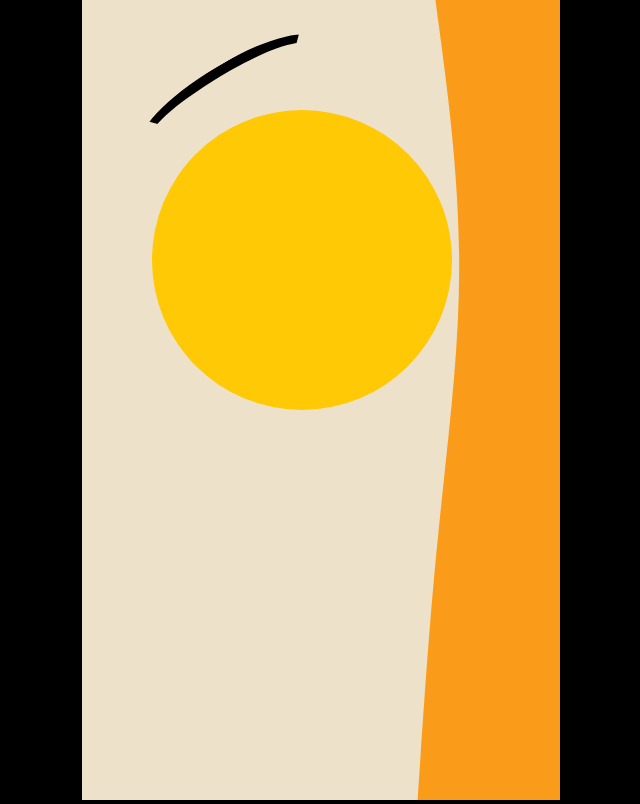
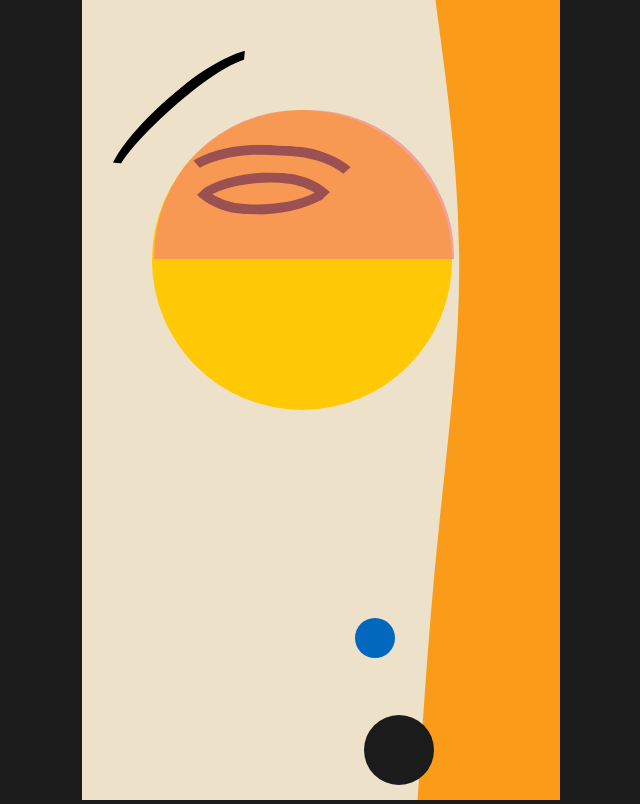
Before and after one commit to N2AM/stress, a plain HTML site: page index.html in a window 1280 px wide. Shown: the whole page, without its empty margins (319-959 px from the left). Drawn offline with Linux system fonts and the light colour scheme.

Commit message:
feat(stress): adding stress veil and some face details

```diff
--- a/index.html
+++ b/index.html
@@ -10,8 +10,17 @@
   <body>
     <div class="stress-wrapper">
       <div class="details">
-        <div class="eye-brow"></div>
-        <div class="face"></div>
+        <div class="eye-brow eye-brow--outer"></div>
+        <div class="stress-veil"></div>
+        <div class="face">
+          <div class="eye-brow eye-brow--inner"></div>
+          <div class="eye">
+            <div class="eyelid eyelid--upper"></div>
+            <div class="eyelid eyelid--lower"></div>
+          </div>
+        </div>
+        <div class="bubble bubble--blue"></div>
+        <div class="bubble bubble--black"></div>
       </div>
       <div class="pilar">
         <img src="assets/wave.svg" alt="pilar" />
--- a/main.scss
+++ b/main.scss
@@ -1,6 +1,8 @@
 // Colors
-$black: #000;
+$black: #1b1b1b;
 $main-bg: #eee1c9;
+$blue: #0268bd;
+$yellow: #ffc905;
 
 // Styles
 * {
@@ -21,26 +23,86 @@ body {
   display: flex;
   background-color: $main-bg;
   .details {
+    position: relative;
     padding: 10px 0;
 
     .eye-brow {
-      width: 200px;
       height: 100px;
       border: solid 10px #000;
       border-color: transparent transparent #000 transparent;
-      border-radius: 0 0 240px 100%/60px;
-      transform: rotate(150deg);
       position: relative;
-      right: -60px;
-      top: 50px;
+      right: -20px;
+      &--inner {
+        width: 195px;
+        transform: rotate(183deg);
+        top: 35px;
+        border-radius: 0 0 240px 100%/125px;
+      }
+      &--outer {
+        width: 200px;
+        transform: rotate(140deg);
+        top: 75px;
+        border-radius: 0 0 240px 100%/60px;
+      }
     }
     .face {
       position: relative;
       width: 300px;
       height: 300px;
       border-radius: 50%;
-      background-color: #ffc905;
+      background: $yellow;
       right: -70px;
+      .eye {
+        .eyelid {
+          height: 100px;
+          border: solid 10px #000;
+          border-color: transparent transparent #000 transparent;
+          position: relative;
+          right: -30px;
+          width: 163px;
+          border-radius: 0 0 240px 100%/125px;
+          top: -195px;
+
+          &--upper {
+            transform: rotate(183deg);
+            top: -38px;
+          }
+          &--lower {
+            transform: rotate(183deg) scale(-1);
+          }
+        }
+      }
+    }
+    .stress-veil {
+      width: 300px;
+      height: 149px;
+      background-color: #f37f7fa3;
+      border-top-left-radius: 146px;
+      border-top-right-radius: 146px;
+      border-bottom: 0;
+      position: absolute;
+      z-index: 1;
+      right: -72px;
+    }
+    .bubble {
+      &--blue {
+        width: 40px;
+        height: 40px;
+        border-radius: 50%;
+        background: $blue;
+        position: absolute;
+        right: -13px;
+        bottom: 142px;
+      }
+      &--black {
+        background: $black;
+        width: 70px;
+        height: 70px;
+        border-radius: 50%;
+        position: absolute;
+        right: -52px;
+        bottom: 15px;
+      }
     }
   }
   .pilar {
```
Also changed, not shown: main.css, 1 other file.
